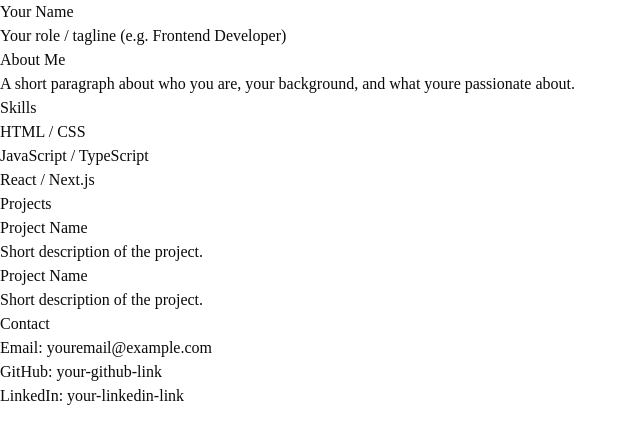
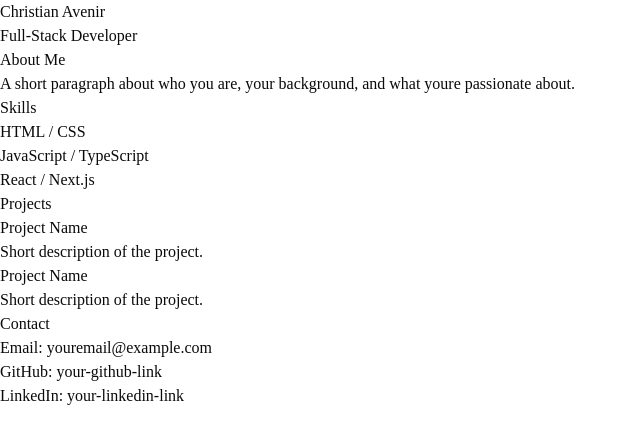
Before and after one commit to CCAvenir/personal-portfolio, a Next.js app: page / in a window 1280 px wide. Shown: the top 444 px of the page, without its empty margins (0-640 px from the left). Built offline with nearby package versions, Linux system fonts and the light colour scheme.

Commit message:
feat:  added some information in page.tsx

```diff
--- a/app/page.tsx
+++ b/app/page.tsx
@@ -3,8 +3,8 @@ export default function Home() {
     <main>
       {/* Hero Section */}
       <section id="hero">
-        <h1>Your Name</h1>
-        <p>Your role / tagline (e.g. Frontend Developer)</p>
+        <h1>Christian Avenir</h1>
+        <p>Full-Stack Developer</p>
       </section>
 
       {/* About Section */}
```
